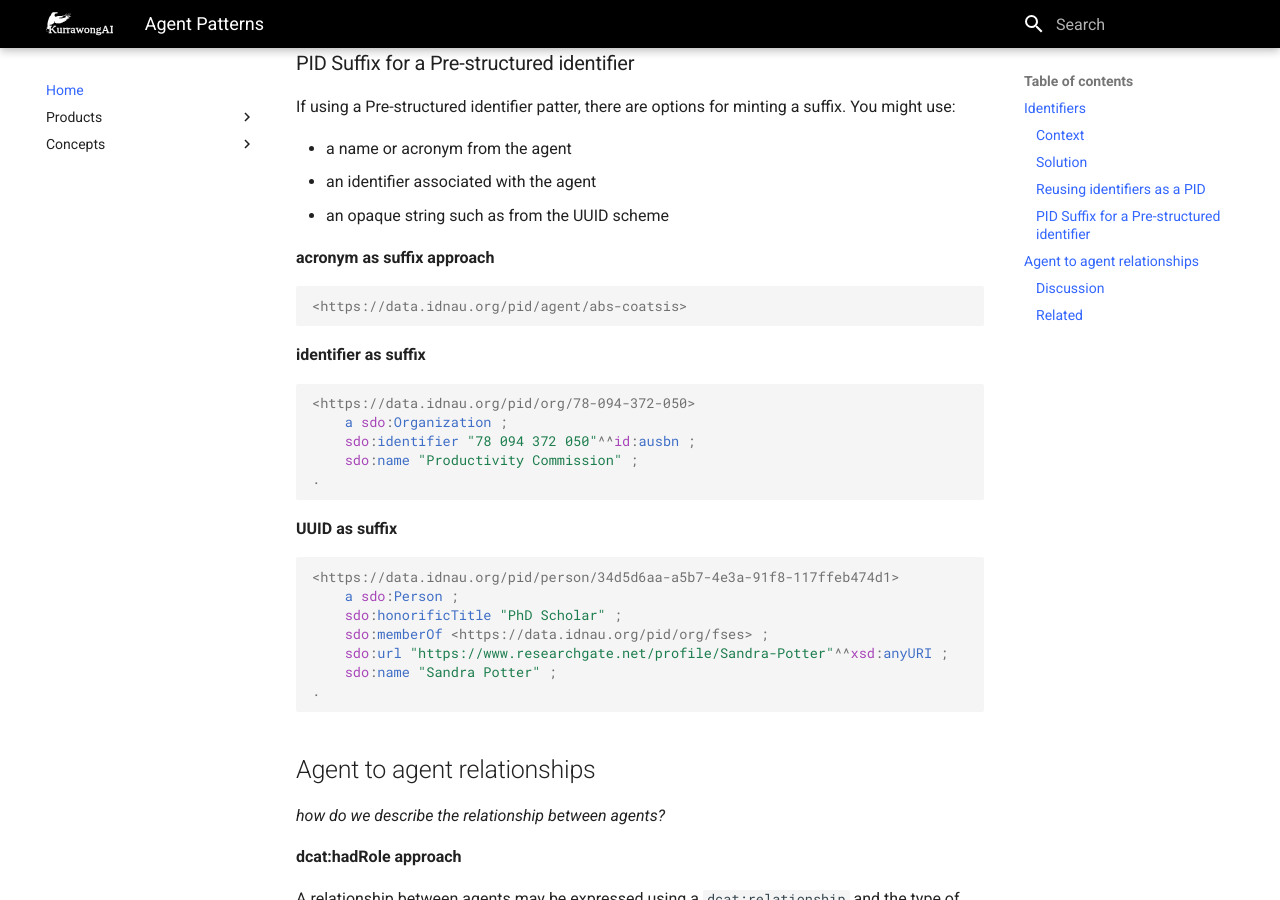
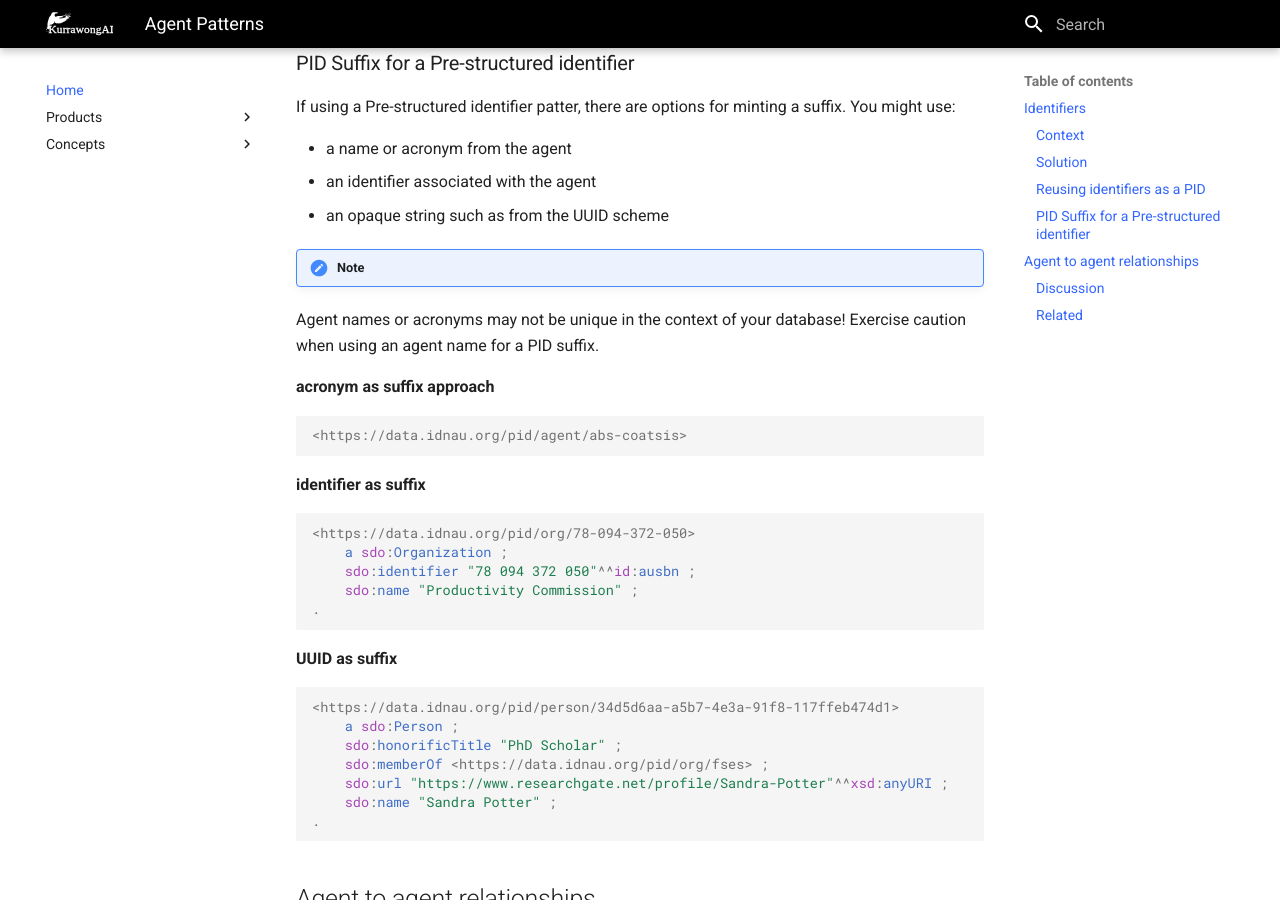
Before and after one commit to Kurrawong/docs, an MkDocs documentation site: the page built from docs/concepts/agents/patterns.md, in a window 1280 px wide and 900 px high, scrolled down 2603 px. Built offline with MkDocs 1.6.1 and Material for MkDocs 9.7.7, drawn with Linux system fonts in a browser that asks for light colours.

Commit message:
Merge remote-tracking branch 'origin/main'

````diff
--- a/docs/concepts/agents/patterns.md
+++ b/docs/concepts/agents/patterns.md
@@ -103,7 +103,9 @@ If using a Pre-structured identifier patter, there are options for minting a suf
 - an identifier associated with the agent
 - an opaque string such as from the UUID scheme
 
+!!! note
 
+Agent names or acronyms may not be unique in the context of your database! Exercise caution when using an agent name for a PID suffix.
 
 **acronym as suffix approach**
 ```turtle
````
